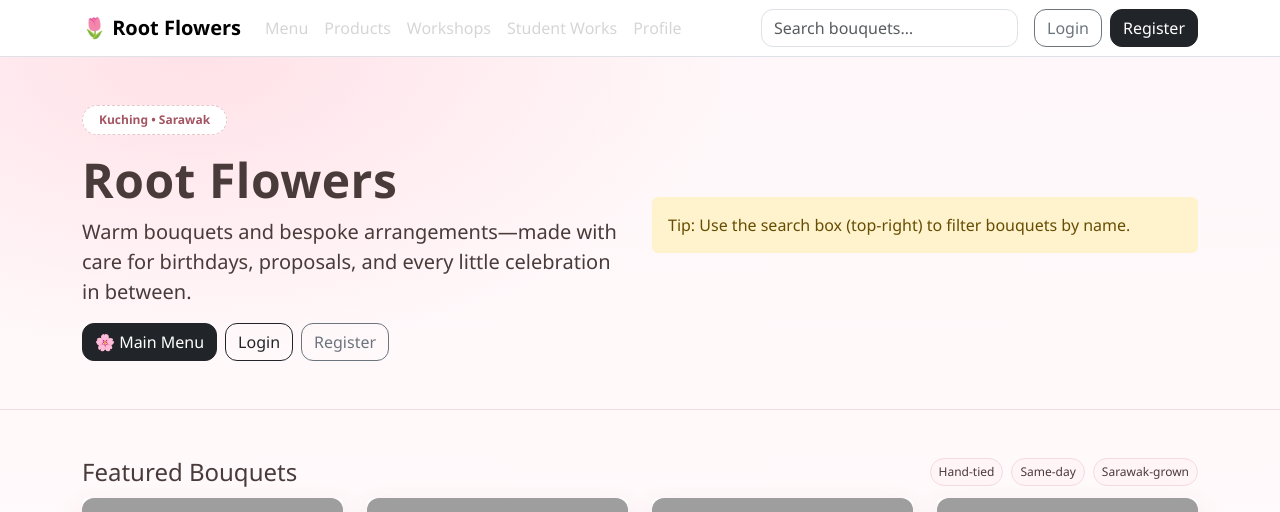
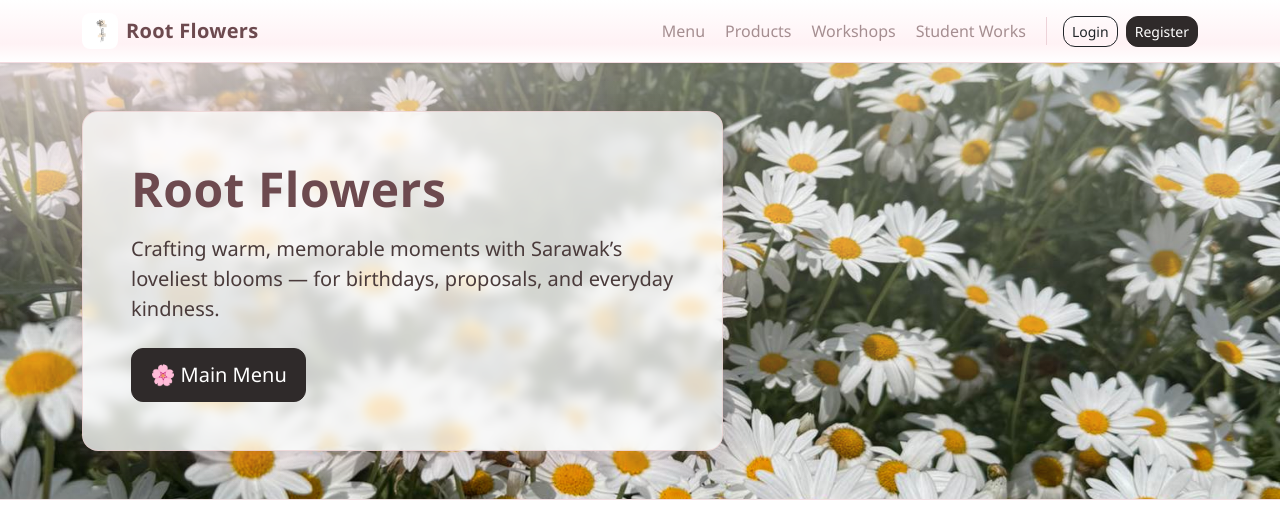
Before and after one commit to NyChieng/Flower-shop-Web, a PHP site: page / in a window 1280 px wide. Shown: the top 512 px of the page. Run offline with PHP 8.4, Linux system fonts and the light colour scheme; grey boxes are pictures that could not be loaded.

Commit message:
Redesign florist site with new images and improved UI
Added local product and background images, updated footer and navbar for a warmer, more polished look, and improved the home page hero and product grid. Enhanced CSS for a cohesive florist theme, replaced external image fallbacks, and refined login-gated navigation and accessibility.

```diff
--- a/footer.php
+++ b/footer.php
@@ -1,16 +1,27 @@
-<?php // footer.php — warm footer with WhatsApp CTA (no newsletter, no cart) ?>
-<footer class="mt-auto pt-5 pb-4 bg-light border-top">
+<?php // footer with WhatsApp + Instagram + improved layout ?>
+<footer class="pt-5 pb-4 bg-light border-top">
   <div class="container">
     <div class="row g-4">
       <div class="col-md-6">
-        <h5 class="fw-bold mb-2">Root Flowers</h5>
+        <div class="d-flex align-items-center gap-2 mb-2">
+          <img src="img/logo_1.jpg" alt="Root Flowers" class="brand-logo-sm" />
+          <h5 class="fw-bold mb-0">Root Flowers</h5>
+        </div>
         <p class="mb-3">
           A cozy florist in Kuching crafting heartfelt bouquets and bespoke arrangements for every occasion.
         </p>
-        <a class="btn btn-success" target="_blank" rel="noopener"
-           href="https://api.whatsapp.com/send?phone=60143399709">
-          💬 Chat on WhatsApp
-        </a>
+
+        <div class="d-flex flex-wrap gap-2">
+          <a class="btn btn-success" target="_blank" rel="noopener"
+             href="https://api.whatsapp.com/send?phone=60143399709" aria-label="WhatsApp">
+            💬 WhatsApp
+          </a>
+          <!-- TODO: replace with your actual handle -->
+          <a class="btn btn-outline-dark" target="_blank" rel="noopener"
+             href="https://instagram.com/rootflowers" aria-label="Instagram">
+            📷 Instagram
+          </a>
+        </div>
       </div>
 
       <div class="col-md-3">
@@ -25,13 +36,14 @@
       <div class="col-md-3">
         <h6 class="fw-semibold mb-2">Links</h6>
         <ul class="list-unstyled mb-0">
-          <li><a class="link-secondary text-decoration-none" href="about.php">About (Assignment Q&A)</a></li>
+          <li><a class="link-secondary text-decoration-none" href="about.php">About</a></li>
           <li><a class="link-secondary text-decoration-none" href="index.php">Home</a></li>
         </ul>
       </div>
     </div>
 
-    <hr class="my-4">
+    <hr class="my-4" />
+
     <div class="foot-bottom">
       <span>© <?php echo date('Y'); ?> Root Flowers. All rights reserved.</span>
       <div class="links">
--- a/index.php
+++ b/index.php
@@ -1,32 +1,36 @@
 <?php
-// index.php — public home page (features blocked unless logged in)
+// index.php — home; hero uses local main_background.jpg; no online fallbacks
 if (session_status() === PHP_SESSION_NONE) { session_start(); }
 $isLoggedIn = !empty($_SESSION['user_email']);
 
-// Discover product photos (randomize)
+// discover up to 6 product images (no external replacements)
 $imgDir  = __DIR__ . '/img/products';
 $webDir  = 'img/products';
 $allowed = ['jpg','jpeg','png','webp'];
-$photos  = [];
 
+$files = [];
 if (is_dir($imgDir)) {
   foreach (scandir($imgDir) as $f) {
     $ext = strtolower(pathinfo($f, PATHINFO_EXTENSION));
-        if (in_array($ext, $allowed)) {
+    if (in_array($ext, $allowed)) { $files[] = $f; }
+  }
+}
+sort($files, SORT_NATURAL);
+$files = array_slice($files, 0, 6);
+
+$photos = [];
+foreach ($files as $f) {
   $name = pathinfo($f, PATHINFO_FILENAME);
   $photos[] = [
-                'src'   => $webDir . '/' . rawurlencode($f),
-                'name'  => ucwords(str_replace(['-','_'],' ', $name)),
+    'src'  => $webDir . '/' . rawurlencode($f),
+    'name' => ucwords(str_replace(['-','_'], ' ', $name)),
   ];
 }
+
+// pad to exactly 6 with placeholders (no src)
+while (count($photos) < 6) {
+  $photos[] = ['src' => null, 'name' => 'Image coming soon'];
 }
-}
-if (empty($photos)) {
-    for ($i=1; $i<=8; $i++) {
-        $photos[] = ['src'=>"https://picsum.photos/seed/flowers$i/600/600",'name'=>"Bouquet $i"];
-    }
-}
-shuffle($photos);
 ?>
 <!doctype html>
 <html lang="en">
@@ -41,34 +45,26 @@
 
   <?php include __DIR__ . '/nav.php'; ?>
 
-  <header class="hero py-5">
-    <div class="container">
-      <div class="row align-items-center g-4">
-        <div class="col-lg-6">
-          <span class="badge badge-soft rounded-pill px-3 py-2 mb-3">Kuching • Sarawak</span>
-          <h1 class="display-5 brand-mark">Root Flowers</h1>
-          <p class="lead">
-            Warm bouquets and bespoke arrangements—made with care for birthdays, proposals,
-            and every little celebration in between.
+  <!-- HERO with your own background image -->
+  <header class="hero hero-with-image py-5">
+    <div class="hero-overlay"></div>
+    <div class="container position-relative">
+      <div class="row align-items-center">
+        <div class="col-lg-7">
+          <div class="glass p-4 p-md-5 rounded-4">
+            <h1 class="display-5 brand-mark mb-3">Root Flowers</h1>
+            <p class="lead mb-4">
+              Crafting warm, memorable moments with Sarawak’s loveliest blooms — for birthdays,
+              proposals, and everyday kindness.
             </p>
-
-          <!-- EXACTLY 3 buttons required by the brief -->
-          <div class="cta-row">
-            <a class="btn btn-dark" href="main_menu.php" data-require-login="1">🌸 Main Menu</a>
-            <a class="btn btn-outline-dark" href="login.php">Login</a>
-            <a class="btn btn-outline-secondary" href="registration.php">Register</a>
-          </div>
-        </div>
-
-        <div class="col-lg-6">
-          <div class="alert alert-warning border-0" role="alert">
-            Tip: Use the search box (top-right) to filter bouquets by name.
+            <a class="btn btn-dark btn-lg btn-cta" href="main_menu.php" data-require-login="1">🌸 Main Menu</a>
           </div>
         </div>
       </div>
     </div>
   </header>
 
+  <!-- PRODUCT GRID (exactly 6 tiles; placeholders if missing) -->
   <main class="py-5">
     <div class="container">
       <div class="section-head">
@@ -82,24 +78,35 @@
 
       <div id="grid" class="row g-4">
         <?php foreach ($photos as $p): ?>
-          <div class="col-6 col-md-4 col-lg-3 product" data-name="<?php echo htmlspecialchars($p['name']); ?>">
-            <div class="card photo-card h-100">
-              <img src="<?php echo htmlspecialchars($p['src']); ?>" class="card-img-top" alt="<?php echo htmlspecialchars($p['name']); ?>">
-              <div class="card-body d-flex flex-column">
-                <h3 class="h6 card-title mb-0"><?php echo htmlspecialchars($p['name']); ?></h3>
+          <div class="col-6 col-md-4">
+            <article class="card photo-card h-100 hover-lift">
+              <?php if (!empty($p['src'])): ?>
+                <div class="img-wrap">
+                  <img src="<?php echo htmlspecialchars($p['src']); ?>" class="card-img-top"
+                       alt="<?php echo htmlspecialchars($p['name']); ?>">
                 </div>
+              <?php else: ?>
+                <div class="img-wrap placeholder-tile d-flex align-items-center justify-content-center">
+                  <span class="placeholder-text">Image coming soon</span>
                 </div>
+              <?php endif; ?>
+              <div class="card-body">
+                <h3 class="h6 card-title mb-0 text-truncate" title="<?php echo htmlspecialchars($p['name']); ?>">
+                  <?php echo htmlspecialchars($p['name']); ?>
+                </h3>
+              </div>
+            </article>
           </div>
         <?php endforeach; ?>
       </div>
 
-      <div class="divider my-5"></div>
+      <div class="divider my-5" role="separator" aria-hidden="true"></div>
 
       <div class="row g-4 align-items-center">
         <div class="col-lg-7">
           <h2 class="h5 mb-2">Workshops with heart</h2>
           <p class="mb-0">
-            Learn to hand-tie, style, and care for your blooms. Cozy small classes, friendly instructors,
+            Learn to hand-tie, style, and care for your blooms. Small classes, friendly instructors,
             and tea on the side. Dates available after login from the main menu.
           </p>
         </div>
@@ -114,32 +121,17 @@
 
   <script src="https://cdn.jsdelivr.net/npm/bootstrap@5.3.3/dist/js/bootstrap.bundle.min.js"></script>
   <script>
-    // expose login state to JS
+    // gate protected links
     const IS_LOGGED_IN = <?php echo $isLoggedIn ? 'true' : 'false'; ?>;
-
-    // Client-side guard: any link with data-require-login will be blocked if not logged in
-    document.querySelectorAll('[data-require-login]').forEach(a => {
-      a.addEventListener('click', (e) => {
+    document.querySelectorAll('[data-require-login]').forEach(el => {
+      el.addEventListener('click', (e) => {
         if (!IS_LOGGED_IN) {
           e.preventDefault();
-          const goto = a.getAttribute('href') || 'main_menu.php';
-          // redirect to login with a next param so we can bounce back post-login
-          window.location.href = 'login.php?next=' + encodeURIComponent(goto);
+          const next = el.getAttribute('href') || 'main_menu.php';
+          window.location.href = 'login.php?next=' + encodeURIComponent(next);
         }
       });
     });
-
-    // Search filter on home grid (bonus UX)
-    const q = document.getElementById('q');
-    if (q) {
-      q.addEventListener('input', function(){
-        const term = this.value.toLowerCase();
-        document.querySelectorAll('.product').forEach(card => {
-          const name = (card.getAttribute('data-name') || '').toLowerCase();
-          card.style.display = name.includes(term) ? '' : 'none';
-        });
-      });
-    }
   </script>
 </body>
 </html>
--- a/nav.php
+++ b/nav.php
@@ -1,68 +1,50 @@
 <?php
-// nav.php — shared top navigation; blocks features if not logged in
+// nav.php — elegant brand navbar with login-gated links
 if (session_status() === PHP_SESSION_NONE) { session_start(); }
 $isLoggedIn = !empty($_SESSION['user_email']);
 ?>
-<nav class="navbar navbar-expand-lg navbar-light bg-white border-bottom sticky-top">
+<nav class="navbar navbar-expand-lg navbar-floral shadow-sm sticky-top" aria-label="Main navigation">
   <div class="container">
-    <a class="navbar-brand fw-bold" href="index.php">🌷 Root Flowers</a>
-    <button class="navbar-toggler" type="button" data-bs-toggle="collapse" data-bs-target="#rfNav" aria-controls="rfNav" aria-expanded="false" aria-label="Toggle navigation">
+    <a class="navbar-brand d-flex align-items-center gap-2" href="index.php">
+      <img src="img/logo_1.jpg" alt="Root Flowers logo" class="brand-logo" />
+      <span class="brand-text">Root Flowers</span>
+    </a>
+
+    <button class="navbar-toggler floral-toggler" type="button" data-bs-toggle="collapse"
+            data-bs-target="#rfNav" aria-controls="rfNav" aria-expanded="false" aria-label="Toggle navigation">
       <span class="navbar-toggler-icon"></span>
     </button>
 
     <div class="collapse navbar-collapse" id="rfNav">
-      <ul class="navbar-nav me-auto mb-2 mb-lg-0">
-        <!-- Features only accessible when logged in -->
+      <ul class="navbar-nav ms-auto align-items-lg-center gap-lg-1">
         <li class="nav-item">
           <a class="nav-link<?php echo $isLoggedIn ? '' : ' disabled'; ?>"
-             href="main_menu.php"
-             <?php if (!$isLoggedIn) echo 'tabindex="-1" aria-disabled="true" data-require-login="1"'; ?>>
-            Menu
-          </a>
+             href="main_menu.php" <?php if (!$isLoggedIn) echo 'data-require-login="1"'; ?>>Menu</a>
         </li>
         <li class="nav-item">
           <a class="nav-link<?php echo $isLoggedIn ? '' : ' disabled'; ?>"
-             href="products.php"
-             <?php if (!$isLoggedIn) echo 'tabindex="-1" aria-disabled="true" data-require-login="1"'; ?>>
-            Products
-          </a>
+             href="products.php" <?php if (!$isLoggedIn) echo 'data-require-login="1"'; ?>>Products</a>
         </li>
         <li class="nav-item">
           <a class="nav-link<?php echo $isLoggedIn ? '' : ' disabled'; ?>"
-             href="workshops.php"
-             <?php if (!$isLoggedIn) echo 'tabindex="-1" aria-disabled="true" data-require-login="1"'; ?>>
-            Workshops
-          </a>
+             href="workshops.php" <?php if (!$isLoggedIn) echo 'data-require-login="1"'; ?>>Workshops</a>
         </li>
         <li class="nav-item">
           <a class="nav-link<?php echo $isLoggedIn ? '' : ' disabled'; ?>"
-             href="studentworks.php"
-             <?php if (!$isLoggedIn) echo 'tabindex="-1" aria-disabled="true" data-require-login="1"'; ?>>
-            Student Works
-          </a>
+             href="studentworks.php" <?php if (!$isLoggedIn) echo 'data-require-login="1"'; ?>>Student Works</a>
         </li>
-        <li class="nav-item">
-          <a class="nav-link<?php echo $isLoggedIn ? '' : ' disabled'; ?>"
-             href="profile.php"
-             <?php if (!$isLoggedIn) echo 'tabindex="-1" aria-disabled="true" data-require-login="1"'; ?>>
-            Profile
-          </a>
+
+        <li class="nav-divider d-none d-lg-block" role="separator" aria-hidden="true"></li>
+
+        <li class="nav-item ms-lg-1">
+          <?php if ($isLoggedIn): ?>
+            <a class="btn btn-outline-dark btn-sm" href="logout.php" aria-label="Logout">Logout</a>
+          <?php else: ?>
+            <a class="btn btn-outline-dark btn-sm" href="login.php" aria-label="Login">Login</a>
+            <a class="btn btn-dark btn-sm ms-1" href="registration.php" aria-label="Register">Register</a>
+          <?php endif; ?>
         </li>
       </ul>
-
-      <!-- quick search only for index grid (harmless if empty) -->
-      <form class="d-flex me-3" role="search" onsubmit="return false;">
-        <input id="q" class="form-control" type="search" placeholder="Search bouquets…" aria-label="Search">
-      </form>
-
-      <div class="d-flex align-items-center gap-2">
-        <?php if ($isLoggedIn): ?>
-          <a class="btn btn-outline-secondary" href="logout.php">Logout</a>
-        <?php else: ?>
-          <a class="btn btn-outline-secondary" href="login.php">Login</a>
-          <a class="btn btn-dark" href="registration.php">Register</a>
-        <?php endif; ?>
-      </div>
     </div>
   </div>
 </nav>
--- a/style/style.css
+++ b/style/style.css
@@ -1,54 +1,141 @@
-/* style/style.css */
+/* style/style.css — polished, warm florist theme */
 
-/* Base */
+/* ---------- Base / Type ---------- */
+:root {
+  --ink:#4a3b3b;
+  --rose-50:#fff7f9;
+  --rose-100:#fff2f5;
+  --rose-150:#ffe9ef;
+  --rose-200:#ffe2e8;
+  --rose-300:#f4dbe0;
+  --rose-400:#e9c6c9;
+  --plum:#6d4a4f;
+  --accent:#7a3f49;
+}
+* { box-sizing: border-box; }
+html, body { height: 100%; }
 body {
-  background: linear-gradient(180deg, #fff7f9, #ffffff);
-  color: #4a3b3b;
-  font-family: "Segoe UI", Arial, sans-serif;
+  color: var(--ink);
+  background: linear-gradient(180deg, var(--rose-50), #ffffff 60%);
+  font-family: "Segoe UI", -apple-system, BlinkMacSystemFont, Arial, sans-serif;
+  -webkit-font-smoothing: antialiased;
+  text-rendering: optimizeLegibility;
 }
+a { text-decoration: none; }
 .btn, .form-control { border-radius: 12px; }
-.btn-dark:hover, .btn-outline-dark:hover { transform: translateY(-1px); }
+.btn-dark { background: #2f2a2a; border-color: #2f2a2a; }
+.btn-dark:hover { transform: translateY(-1px); }
+.btn-outline-dark:hover { transform: translateY(-1px); }
 
-/* Hero */
-.hero {
-  background: radial-gradient(900px 500px at 15% 0%, #ffe2e8 0, rgba(255,226,232,0) 60%);
-  border-bottom: 1px solid #f4dbe0;
+/* Focus states (a11y) */
+:focus-visible {
+  outline: 2px solid var(--rose-400);
+  outline-offset: 2px;
 }
-.brand-mark { font-weight: 800; letter-spacing: .5px; }
+
+/* Motion sensitivity */
+@media (prefers-reduced-motion: reduce) {
+  * { transition: none !important; animation-duration: .001ms !important; }
+}
+
+/* ---------- Navbar ---------- */
+.navbar-floral {
+  background:
+    linear-gradient(180deg, #ffffff, var(--rose-100) 70%, #fff 100%);
+  border-bottom: 1px solid var(--rose-300);
+  backdrop-filter: saturate(120%) blur(6px);
+}
+.brand-logo { height: 36px; width: 36px; object-fit: cover; border-radius: 8px; }
+.brand-logo-sm { height: 28px; width: 28px; object-fit: cover; border-radius: 6px; }
+.brand-text { font-weight: 800; letter-spacing: .3px; color: var(--plum); }
+.navbar-floral .nav-link {
+  color: #6a4a4d; padding: .55rem .75rem; border-radius: 10px; position: relative;
+}
+.navbar-floral .nav-link:hover { background: #fff4f6; color: #633b41; }
+.navbar-floral .nav-link.disabled { opacity: .6; pointer-events: auto; cursor: not-allowed; }
+.nav-divider { width: 1px; height: 28px; background: #edd3d9; margin: 0 .5rem; }
+.floral-toggler { border-color: var(--rose-300); }
+
+/* ---------- Hero ---------- */
+.hero-with-image {
+  position: relative;
+  background:
+    radial-gradient(1000px 600px at 10% -20%, rgba(255,226,232,.85) 0, rgba(255,226,232,0) 60%),
+    url("../img/main_background.jpg") center/cover no-repeat;
+  border-bottom: 1px solid var(--rose-300);
+  min-height: 420px;
+}
+.hero-overlay {
+  position: absolute; inset: 0;
+  background: linear-gradient(180deg, rgba(255,255,255,.35), rgba(255,255,255,.10) 60%, rgba(255,255,255,.0));
+  pointer-events: none;
+}
+.glass {
+  background: rgba(255, 255, 255, .78);
+  box-shadow: 0 10px 28px rgba(173,102,115,.18);
+  border: 1px solid rgba(233,198,201,.6);
+  backdrop-filter: blur(6px) saturate(120%);
+}
+.brand-mark { font-weight: 800; letter-spacing: .5px; color: var(--plum); }
 .badge-soft {
-  background: #fff;
-  border: 1px dashed #e9c6c9;
-  color: #a35562;
+  background: #fff; border: 1px dashed var(--rose-400); color: #a35562;
 }
-.cta-row { display: flex; gap: .5rem; flex-wrap: wrap; margin-top: .75rem; }
+.btn-cta { padding: .7rem 1.15rem; }
 
-/* Section head */
+/* Hero points (optional) */
+.hero-points { list-style: none; padding-left: 0; margin: 0; color:#6d5555; }
+.hero-points li { display: flex; align-items: center; gap: .5rem; }
+.hero-points li::before { content: "•"; color: var(--accent); }
+
+/* ---------- Section head / Chips ---------- */
 .section-head {
   display: flex; align-items: center; justify-content: space-between;
   margin-bottom: .75rem; gap: 1rem; flex-wrap: wrap;
 }
-
-/* Chips */
 .chips { display: flex; gap: .5rem; }
 .chip {
-  font-size: .75rem; background: #fff4f6; border: 1px solid #f4dbe0;
-  padding: .25rem .5rem; border-radius: 999px;
+  font-size: .75rem; background: #fff4f6; border: 1px solid var(--rose-300);
+  padding: .25rem .6rem; border-radius: 999px; color: var(--accent);
 }
 
-/* Cards / Grid */
-.photo-card { border: 0; box-shadow: 0 8px 24px rgba(173, 102, 115, .12); }
-.photo-card img { aspect-ratio: 1/1; object-fit: cover; border-radius: .75rem; }
+/* ---------- Cards / Grid ---------- */
+.photo-card {
+  border: 0; border-radius: 16px;
+  box-shadow: 0 10px 26px rgba(173, 102, 115, .12);
+  transition: transform .2s ease, box-shadow .2s ease;
+}
+.photo-card:hover {
+  transform: translateY(-2px);
+  box-shadow: 0 16px 40px rgba(173,102,115,.16);
+}
+.img-wrap { overflow: hidden; border-top-left-radius: 16px; border-top-right-radius: 16px; }
+.photo-card img { aspect-ratio: 1/1; object-fit: cover; }
 
-/* Divider */
-.divider { height: 1px; background: linear-gradient(90deg, transparent, #f0d6da, transparent); }
+/* ---------- PLACEHOLDER tiles when missing images ---------- */
+.placeholder-tile {
+  background: linear-gradient(135deg, #fff8fa, #fff2f5);
+  border-top-left-radius: 16px; border-top-right-radius: 16px;
+  min-height: 220px;
+  border-bottom: 1px solid #f3dbe1;
+}
+.placeholder-text {
+  color: #a06a73;
+  font-weight: 600;
+  letter-spacing: .2px;
+}
 
-/* Navbar */
-.navbar .nav-link.disabled { opacity: .55; pointer-events: auto; cursor: not-allowed; }
+/* ---------- Divider ---------- */
+.divider { height: 1px; background: linear-gradient(90deg, transparent, var(--rose-300), transparent); }
 
-/* Footer */
+/* ---------- Footer ---------- */
 footer { background: #fdfdfd; }
-footer h5, footer h6 { color: #7a3f49; }
+footer h5, footer h6 { color: var(--accent); }
 .foot-bottom {
   display: flex; justify-content: space-between; align-items: center; flex-wrap: wrap; gap: .75rem;
 }
 .foot-bottom .links { display: flex; gap: 1rem; }
+
+/* ---------- Utilities ---------- */
+.cta-row { display: flex; gap: .6rem; flex-wrap: wrap; margin-top: .5rem; }
+.text-truncate { overflow: hidden; text-overflow: ellipsis; white-space: nowrap; }
+.hover-lift:hover { transform: translateY(-2px); }
```
Also changed, not shown: img/logo_1.jpg (added), img/main_background.jpg (added), img/products/product_1.jpg (added), img/products/product_2.jpg (added), img/products/product_3.jpg (added), img/products/product_4.jpg (added), img/products/product_5.jpg (added), img/products/product_6.jpg (added), 2 other files. Lines whose indentation alone changed are shown as unchanged.
